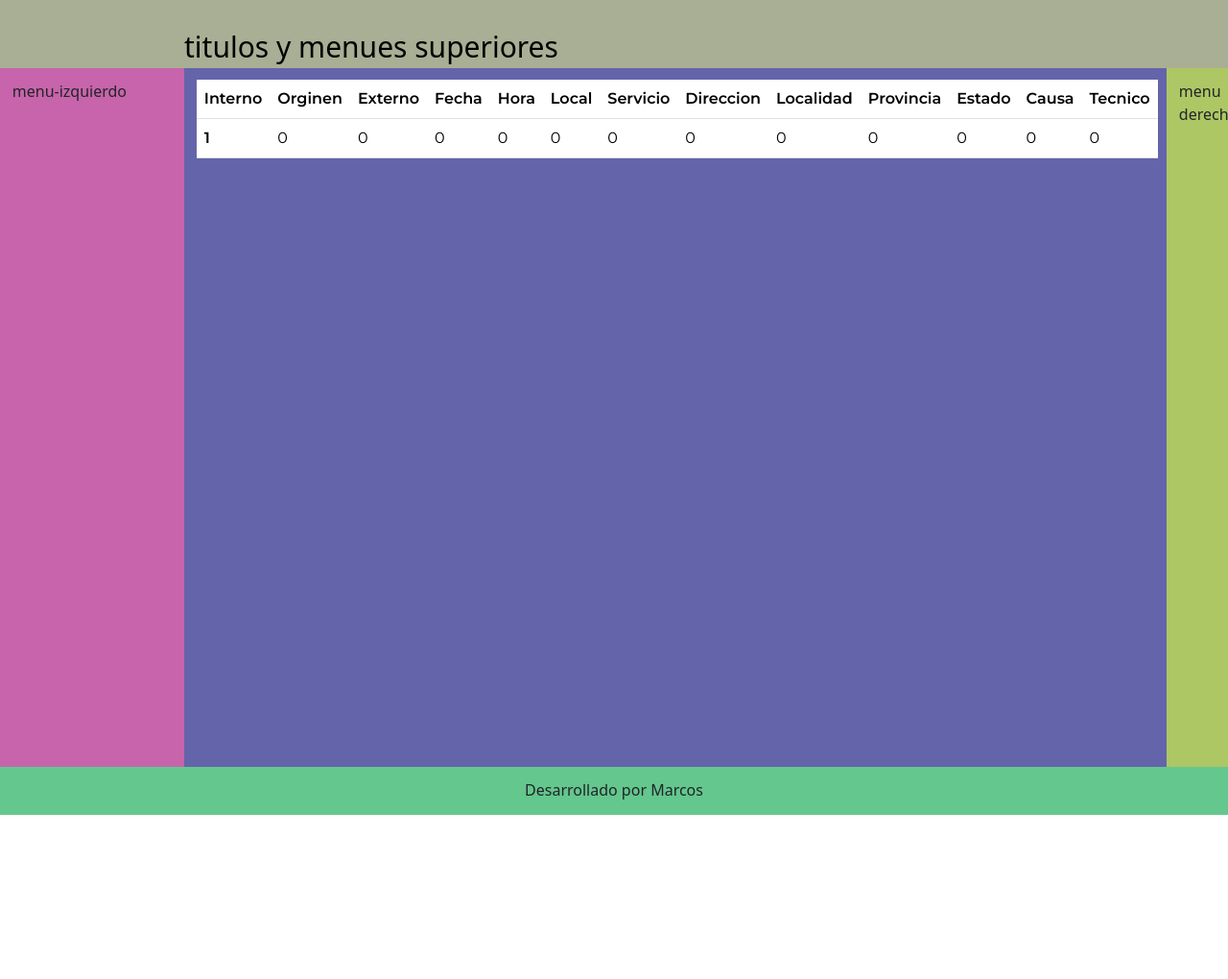
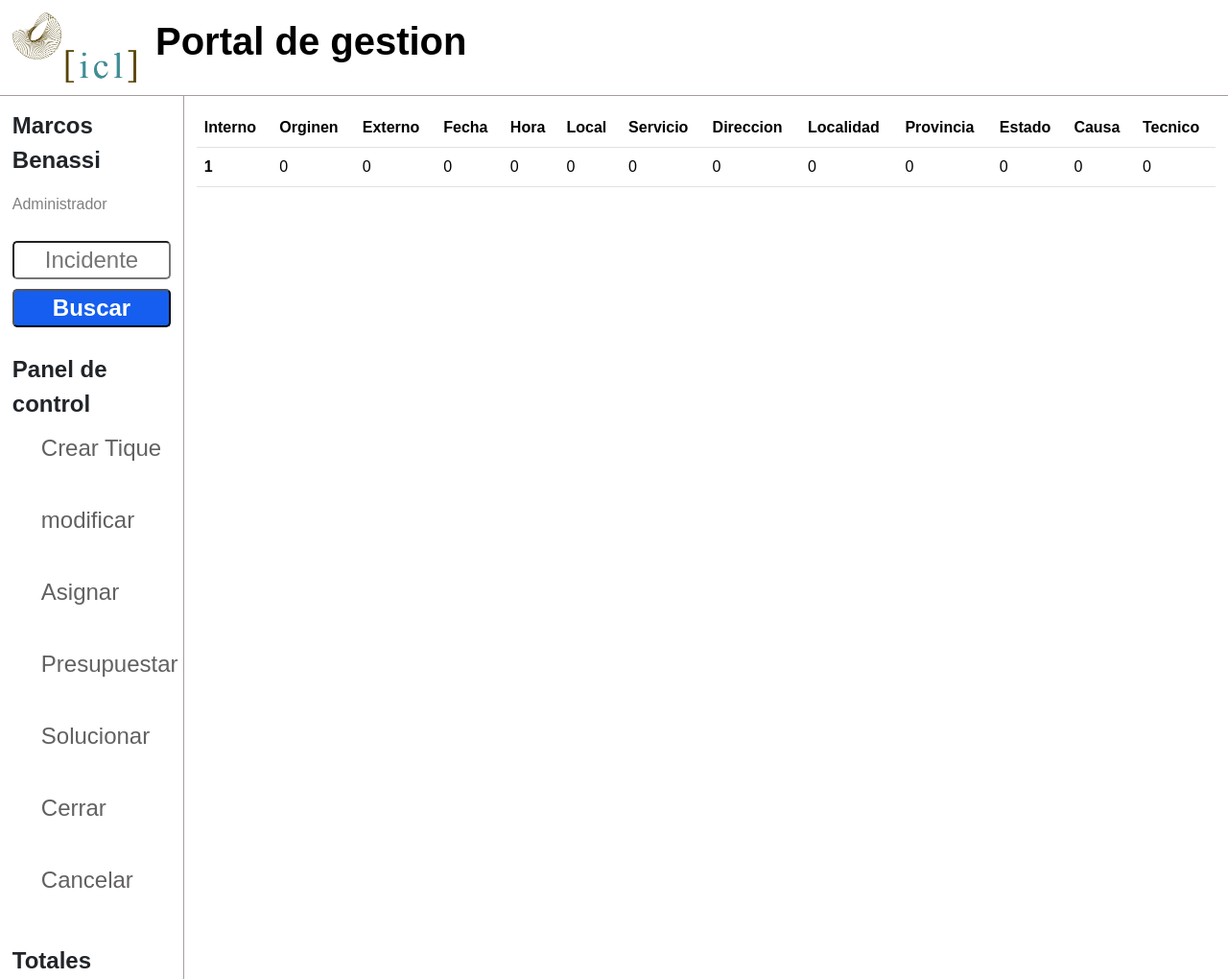
Before and after one commit to Marlucben/ICL-Gestion-TEST, a plain HTML site: page index.html in a window 1280 px wide. Shown: the top 1020 px of the page at 96% size. Before the commit the page ends 849 px from the top, so only its background shows below. Drawn offline with nearby package versions, Linux system fonts and the light colour scheme.

Commit message:
Correccion del Css v1

```diff
--- a/index.html
+++ b/index.html
@@ -3,7 +3,8 @@
 <head>
     <meta charset="UTF-8">
     <meta name="viewport" content="width=device-width, initial-scale=1.0">
-    <title>Document</title>
+    <title>ICL - Portal de Gestion</title>
+    <link rel="shortcut icon" href="/iconos/Icono-web.JPG">
     <link rel="stylesheet" href="./Styles/styles.css">
     <link href="https://cdn.jsdelivr.net/npm/bootstrap@5.3.3/dist/css/bootstrap.min.css" rel="stylesheet" integrity="sha384-QWTKZyjpPEjISv5WaRU9OFeRpok6YctnYmDr5pNlyT2bRjXh0JMhjY6hW+ALEwIH" crossorigin="anonymous">
 
@@ -11,11 +12,42 @@
 <body>
 
 </body>
-<header class="header"> titulos y menues superiores</header>
+<header class="header">
+
+  <div class="header-logo"><img class="header-logo-img" src="./iconos/ICL.png" alt="Logo-icl"></div>
+  <div class="header-titulo"><p class="header-titulo-portal">Portal de gestion</p></div>
+
+
+
+</header>
+
 <main>
   <div class="contenedor-menu-principal">
     <section class="menu-izquierdo">
-              menu-izquierdo
+              <div>
+               <p Class="menu-izquierdo-user"> Marcos Benassi</p>
+               <p class="menu-izquierdo-categoria">Administrador</p>
+              </div>
+              <input class="menu-izquierdo-input" placeholder="Incidente">
+              <button class="menu-izquierdo-buscar">Buscar</button>
+
+              <div class="menu-izq-link">
+                <p class="menu-izq-link-panel">Panel de control</p>
+
+                <a href class="menu-izq-link-a">Crear Tique</a>
+                <a href class="menu-izq-link-a">modificar</a>
+                <a href class="menu-izq-link-a">Asignar</a>
+                <a href class="menu-izq-link-a">Presupuestar</a>
+                <a href class="menu-izq-link-a">Solucionar</a>
+                <a href class="menu-izq-link-a">Cerrar</a>
+                <a href class="menu-izq-link-a">Cancelar</a>
+                <p class="menu-izq-link-panel">Totales</p>
+                <a href class="menu-izq-link-totales">Abiertos: 1</a>
+                <a href class="menu-izq-link-totales">Asignados: 1</a>
+
+
+             </div>
+
     </section>
     <section class="principal">
         <table class="table">
@@ -56,7 +88,7 @@
             </tbody>
           </table>
     </section>
-    <section class="menu-derecho">menu derecho</section>
+
   </div>
 
 </main>
--- a/styles/styles.css
+++ b/styles/styles.css
@@ -4,11 +4,13 @@
 * {
     padding: 0;
     margin:0;
+    font-family: Arial, Helvetica, sans-serif;
 }
 
 body{
-    width:100%;
-    height: 100%;
+    min-width: 100%;
+    height: 100vh; /* 100% de la altura de la ventana */
+    overflow: hidden;
 
 }
 
@@ -20,48 +22,140 @@ body{
 
 
 .header{
-      padding: 2% 0% 0% 15%;
-      background-color: rgb(169, 175, 149);
+      padding: 1% 1% 1% 1%;
+      background-color: rgb(255, 255, 255);
       font-size: 30px;
       color: black;
-
-
+      border-bottom :1px solid rgb(165, 157, 157);
+      display: flex;
+      flex-direction: row;
+      height: 100px;
+      overflow: hidden;
 
 
 }
 
+.header-logo-img{
+      width: 100%;
+      height: 100%;
+      object-fit: contain;
+
+}
+.header-titulo{
+      padding-left: 20px;
+      font-size: 2.5rem;
+      font-weight: bold;
+
+}
+
+.header-titulo-portal{
+      display: flex;
+      align-items: center;
+      justify-content: center;
+
+}
+
+
 .menu-izquierdo{
-      padding: 1% 1% 54% 1%;
-      background-color: rgb(199, 100, 171);
+      padding: 1% 1% 1.5% 1%;
+      background-color: rgb(255, 255, 255);
       width:15%;
       display: flex;
       flex-direction: column;
+      gap: 10px;
+      border-right: 1px solid rgb(165, 157, 157);
 
+}
+.menu-izquierdo-buscar{
+      border-radius: 5px;
+      font-size: 1.5rem;
+      color: rgb(255, 255, 255);
+      font-weight: bold;
+      background-color: #155eef;
+
+}
+.menu-izquierdo-input{
+      border-radius: 5px;
+      font-size: 1.5rem;
+      text-align: center;
+
+}
+.menu-izquierdo-user{
+      font-size: 1.5rem;
+      font-weight:bold
+}
+
+.menu-izquierdo-categoria{
+      font-size: 1rem;
+      color: rgb(129, 127, 127);
+}
+.menu-izq-link-panel{
+
+      height: 50px;
+      padding-top: 10%;
+      font-size: 1.5rem;
+      font-weight:bold
+}
+
+.boton-izq{
+      padding: 5% 5% 5% 5%;
+      border-radius: 50px;
+      font-size: 1.5rem;
+
+}
+.menu-izq-link{
+
+      display: flex;
+      flex-direction: column;
+      gap: 25px;
+      text-align: start;
+
+}
+.menu-izq-link-a{
+      display: flex;
+      flex-direction: column;
+      color: rgb(99, 96, 96);
+      justify-content: center;
+      text-decoration: none;
+      font-size: 1.5rem;
+      height: 50px;
+      text-align: start;
+      padding-left: 30px;
+      transition-duration: 0.3s;
+
+
+}
+.menu-izq-link-a:hover{
+
+      background-color: #e7e3e3;
+      box-sizing: border-box;
+      border-radius: 5px;
+
+}
+.menu-izq-link-totales{
+      text-decoration: none;
+      color: black;
+      font-size: 1.5rem;
+      height: 45px;
+      text-align: start;
+      padding-left: 30px;
 
 
 }
 
-
 .principal{
       padding: 1% 1% 1% 1%;
-      background-color: rgb(100, 100, 171);
-      width: 80%;
+      background-color: rgb(255, 255, 255);
+      width: 100%;
 
       font-size: 1rem;
-      font-family: 'Montserrat', sans-serif;
-
-
-}
-.menu-derecho{
-      width: 5%;
-      padding: 1% 1% 1% 1%;
-      background-color: rgb(173, 199, 100);
 
 }
 
+
 .footer{
       padding: 1% 1% 1% 1%;
-      background-color: rgb(100, 199, 141);
+      background-color: #418d94;
       height: 50px;
       text-align: center;
 
```
Also changed, not shown: iconos/ICL.png (added), iconos/Icono-web.JPG (added).
